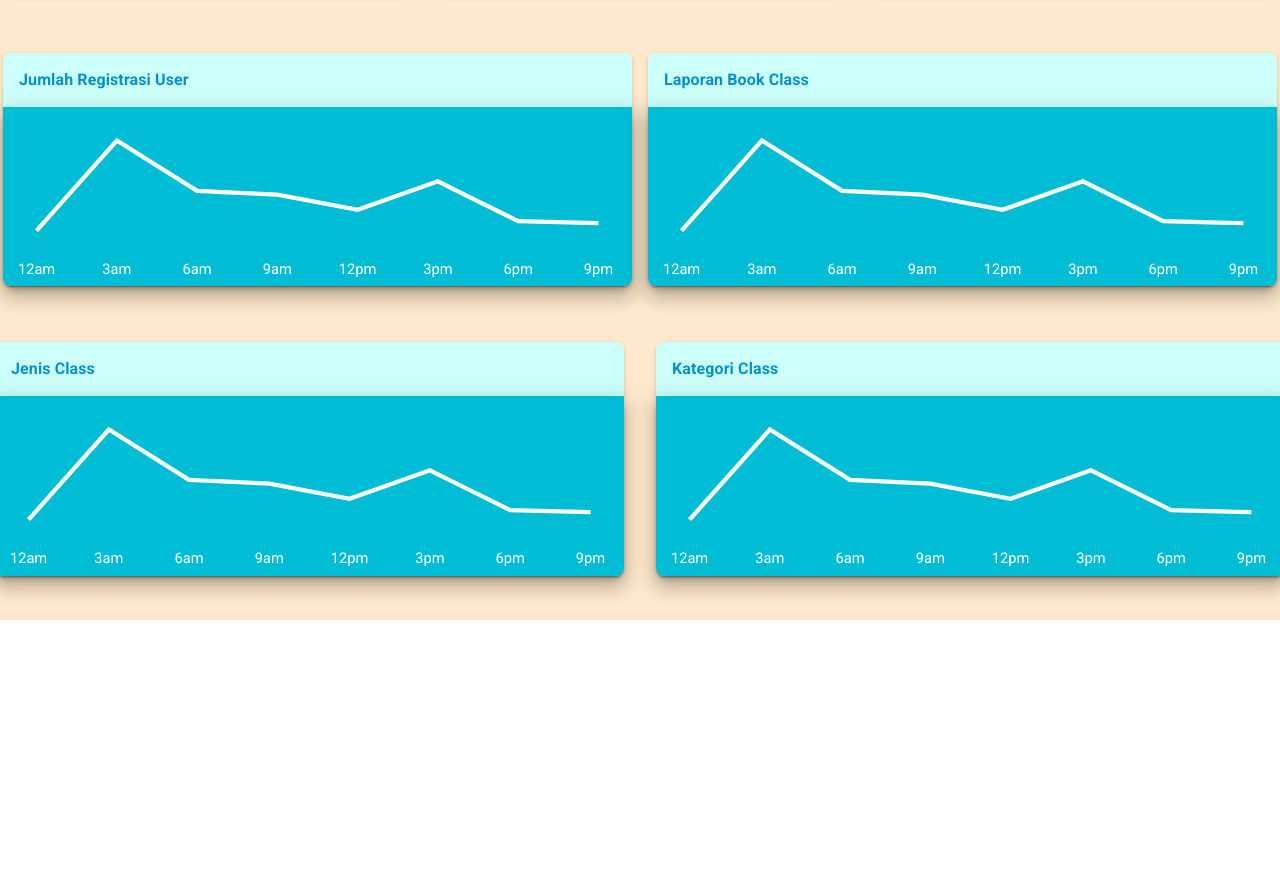
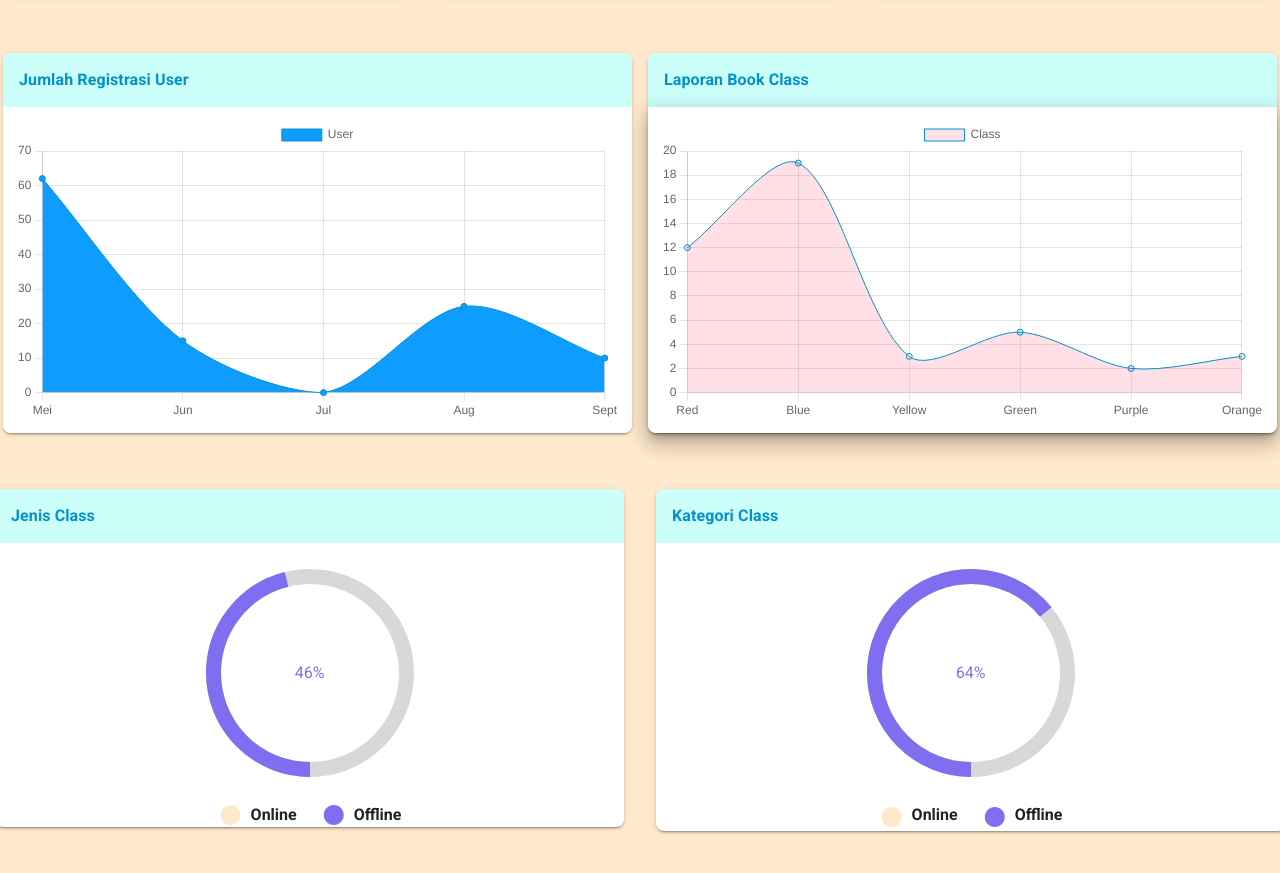
Before and after one commit to kelompok43/Vue, a Vue app in the folder admin-gym-system/: page / in a window 1280 px wide. Shown: the part 349-1222 px from the top of the page. Before the commit the page ends 969 px from the top, so only its background shows below. Built offline with nearby package versions, Linux system fonts and the light colour scheme.

Commit message:
Update Chart Card

```diff
--- a/admin-gym-system/package.json
+++ b/admin-gym-system/package.json
@@ -8,6 +8,8 @@
     "lint": "vue-cli-service lint"
   },
   "dependencies": {
+    "@fortawesome/fontawesome-free": "^6.1.1",
+    "chart.js": "^3.8.0",
     "core-js": "^3.6.5",
     "vue": "^2.6.11",
     "vue-router": "^3.5.4",
--- a/admin-gym-system/src/App.vue
+++ b/admin-gym-system/src/App.vue
@@ -12,7 +12,7 @@
             <v-img
             alt="Gym Management Logo"
             contain
-            src="@/assets/Logo.png"
+            src="@/assets/logo.png"
             height="127px"
             width="212px"
           />
@@ -110,7 +110,7 @@ export default {
       drawer: false,
       group: null,
       page: "Dashboard",
-      selectedItem: 1,
+      selectedItem: 0,
     }),
 
     watch: {
--- /dev/null
+++ b/admin-gym-system/src/components/JumlahRegisChart.vue
@@ -0,0 +1,56 @@
+<template>
+    <v-container>
+        <canvas id="myChart" max-width="566px" max-height="284px"></canvas>
+    </v-container>
+</template>
+
+<script>
+import Chart from 'chart.js/auto'
+
+export default{
+    mounted(){
+        const ctx = document.getElementById('myChart');
+        const myChart = new Chart(ctx, {
+            type: 'line',
+            data: {
+                labels: [
+                    'Mei',
+                    'Jun',
+                    'Jul',
+                    'Aug',
+                    'Sept',
+                ],
+                datasets: [{
+                    label: 'User',
+                    data: [
+                        62,
+                        15,
+                        0,
+                        25,
+                        10,
+                    ],
+                    backgroundColor: [
+                        "#0E9CFF",
+
+                    ],
+                    borderColor: [
+                        "#0291CB"
+                    ],
+                    borderWidth: 1,
+                    fill:true,
+                    tension: 0.3,
+                }]
+            },
+            options: {
+                scales: {
+                    y: {
+                        beginAtZero: true
+
+                    }
+                }
+            }
+        });
+        myChart;
+    },
+}
+</script>
--- /dev/null
+++ b/admin-gym-system/src/components/LaporanBookChart.vue
@@ -0,0 +1,47 @@
+<template>
+    <v-container>
+        <canvas id="bookingChart" max-width="566px" max-height="284px"></canvas>
+    </v-container>
+</template>
+
+<script>
+import Chart from 'chart.js/auto'
+
+export default{
+    mounted(){
+        const ctx = document.getElementById('bookingChart');
+        const bookingChart = new Chart(ctx, {
+            type: 'line',
+            data: {
+                labels: ['Red', 'Blue', 'Yellow', 'Green', 'Purple', 'Orange'],
+                datasets: [{
+                    label: 'Class',
+                    data: [12, 19, 3, 5, 2, 3],
+                    backgroundColor: [
+                        'rgba(255, 99, 132, 0.2)',
+                        'rgba(54, 162, 235, 0.2)',
+                        'rgba(255, 206, 86, 0.2)',
+                        'rgba(75, 192, 192, 0.2)',
+                        'rgba(153, 102, 255, 0.2)',
+                        'rgba(255, 159, 64, 0.2)'
+                    ],
+                    borderColor: [
+                        "#0291CB"
+                    ],
+                    borderWidth: 1,
+                    fill:true,
+                    tension: 0.3,
+                }]
+            },
+            options: {
+                scales: {
+                    y: {
+                        beginAtZero: true
+                    }
+                }
+            }
+        });
+        bookingChart;
+    },
+}
+</script>
--- a/admin-gym-system/src/plugins/vuetify.js
+++ b/admin-gym-system/src/plugins/vuetify.js
@@ -1,7 +1,14 @@
+import "@fortawesome/fontawesome-free/css/all.css"
+
 import Vue from 'vue';
 import Vuetify from 'vuetify/lib/framework';
+// import VueGoogleCharts from "vue-google-charts"
 
+// Vue.use(VueGoogleCharts)
 Vue.use(Vuetify);
 
 export default new Vuetify({
+    icons: {
+        iconfont: 'fa'
+    },
 });
--- a/admin-gym-system/src/views/Dashboard.vue
+++ b/admin-gym-system/src/views/Dashboard.vue
@@ -171,17 +171,10 @@
                 <v-card-subtitle>Jumlah Registrasi User</v-card-subtitle>
                     <v-sheet
                     class="mx-auto"
-                    color="cyan"
-                    elevation="12"
+                    color="white"
                     max-width="calc(100%)"
                     >
-                    <v-sparkline
-                        :labels="labels"
-                        :value="value"
-                        color="white"
-                        line-width="2"
-                        padding="16"
-                    ></v-sparkline>
+                    <ChartRegis/>
                     </v-sheet>
                 </v-card>
             </div>
@@ -196,17 +189,23 @@
                 <v-card-subtitle>Laporan Book Class</v-card-subtitle>
                     <v-sheet
                     class="mx-auto"
-                    color="cyan"
+                    color="white"
                     elevation="12"
                     max-width="calc(100%)"
                     >
-                    <v-sparkline
+                    <!-- <v-sparkline
+                        fill
                         :labels="labels"
                         :value="value"
-                        color="white"
-                        line-width="2"
+                        :gradient ="gradients"
+                        color="#0291CB"
+                        line-width="1"
                         padding="16"
-                    ></v-sparkline>
+                        :smooth="16"
+                        auto-draw
+                        stroke-linecap="round"
+                    ></v-sparkline> -->
+                    <ChartBook/>
                     </v-sheet>
                 </v-card>
             </div>
@@ -226,18 +225,28 @@
                 <v-card-subtitle>Jenis Class</v-card-subtitle>
                     <v-sheet
                     class="mx-auto"
-                    color="cyan"
-                    elevation="12"
+                    color="white"
                     max-width="calc(100%)"
                     >
-                    <v-sparkline
-                        :labels="labels"
-                        :value="value"
-                        color="white"
-                        line-width="2"
-                        padding="16"
-                    ></v-sparkline>
+                        <v-progress-circular class="chart"
+                        :value="46"
+                        :rotate="-270"
+                        color="#806EF1"
+                        size="208"
+                        width="15"
+
+                        >46%</v-progress-circular>
                     </v-sheet>
+                    <div
+                    class="d-flex justify-center mb-6"
+                    >
+                        <v-spacer class="order-1"></v-spacer>
+                        <v-icon class="order-2 pr-2">mdi-circle</v-icon>
+                        <h4 class="order-3 pr-6">Online</h4>
+                        <v-icon class="order-4 pr-2" color="#806EF1">mdi-circle</v-icon>
+                        <h4 class="order-5">Offline</h4>
+                        <v-spacer class="order-6"></v-spacer>
+                    </div>
                 </v-card>
             </div>
 
@@ -251,18 +260,30 @@
                 <v-card-subtitle>Kategori Class</v-card-subtitle>
                     <v-sheet
                     class="mx-auto"
-                    color="cyan"
-                    elevation="12"
+                    color="white"
                     max-width="calc(100%)"
                     >
-                    <v-sparkline
-                        :labels="labels"
-                        :value="value"
-                        color="white"
-                        line-width="2"
-                        padding="16"
-                    ></v-sparkline>
+                    <v-progress-circular class="chart"
+                        :value="64"
+                        :rotate="-270"
+                        color="#806EF1"
+                        size="208"
+                        width="15"
+
+                        >64%
+                    </v-progress-circular>
                     </v-sheet>
+
+                    <div
+                    class="d-flex justify-center mb-6"
+                    >
+                        <v-spacer class="order-1"></v-spacer>
+                        <v-icon class="order-2 pr-2">mdi-circle</v-icon>
+                        <h4 class="order-3 pr-6">Online</h4>
+                        <v-icon class="order-4 pr-2" color="#806EF1">mdi-circle</v-icon>
+                        <h4 class="order-5">Offline</h4>
+                        <v-spacer class="order-6 pb-7"></v-spacer>
+                    </div>
                 </v-card>
             </div>
 
@@ -272,9 +293,17 @@
 </template>
 
 <script>
+import ChartRegis from "@/components/JumlahRegisChart.vue"
+import ChartBook from "@/components/LaporanBookChart.vue"
+const gradients = ["#0E9CFF", "#FFFFFF"];
+
 export default {
     setup() {
 
+    },
+    components:{
+        ChartRegis,
+        ChartBook,
     },
     inject: {
       theme: {
@@ -284,25 +313,34 @@ export default {
 
     data: () => ({
       labels: [
-        '12am',
-        '3am',
-        '6am',
-        '9am',
-        '12pm',
-        '3pm',
-        '6pm',
-        '9pm',
+        'Mei',
+        'Jun',
+        'Jul',
+        'Aug',
+        'Sept',
       ],
       value: [
-        200,
-        675,
-        410,
-        390,
-        310,
-        460,
-        250,
-        240,
+        60,
+        15,
+        0,
+        25,
+        10,
       ],
+      labels2: [
+        'Mei',
+        'Jun',
+        'Jul',
+        'Aug',
+        'Sept',
+      ],
+      value2: [
+        50,
+        70,
+        23,
+        40,
+        65,
+      ],
+      gradients: gradients,
     }),
 }
 </script>
@@ -390,4 +428,11 @@ export default {
     text-align: left;
     font-weight: bold;
 }
+
+.chart{
+    transform: translateX(-50%);
+    left:50%;
+    margin-top: 26px;
+    margin-bottom: 26px;
+}
 </style>
```
Also changed, not shown: 1 other file (tests, documents, lock files or other folders).
